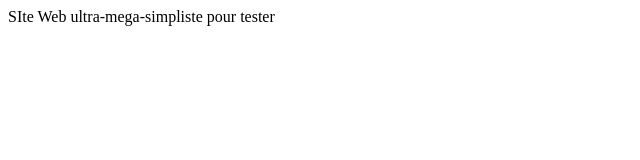
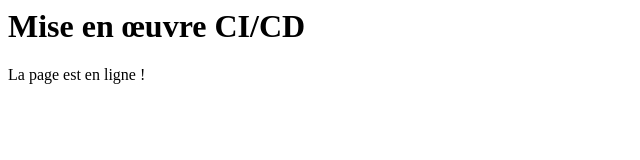
Before and after one commit to nelya99/labo-class1905, a plain HTML site: page index.html in a window 1280 px wide. Shown: the whole page, without its empty margins (0-640 px from the left). Drawn offline with Linux system fonts and the light colour scheme.

Commit message:
added more structure to test script

```diff
--- a/index.html
+++ b/index.html
@@ -1 +1,7 @@
-<HTML> SIte Web ultra-mega-simpliste pour tester </HTML>
+<html>
+ <head><title>Premier labo</title></head>
+       <body>
+       <h1>Mise en œuvre CI/CD </h1>
+       <p>La page est en ligne !</p>
+       </body>
+</html>
```
